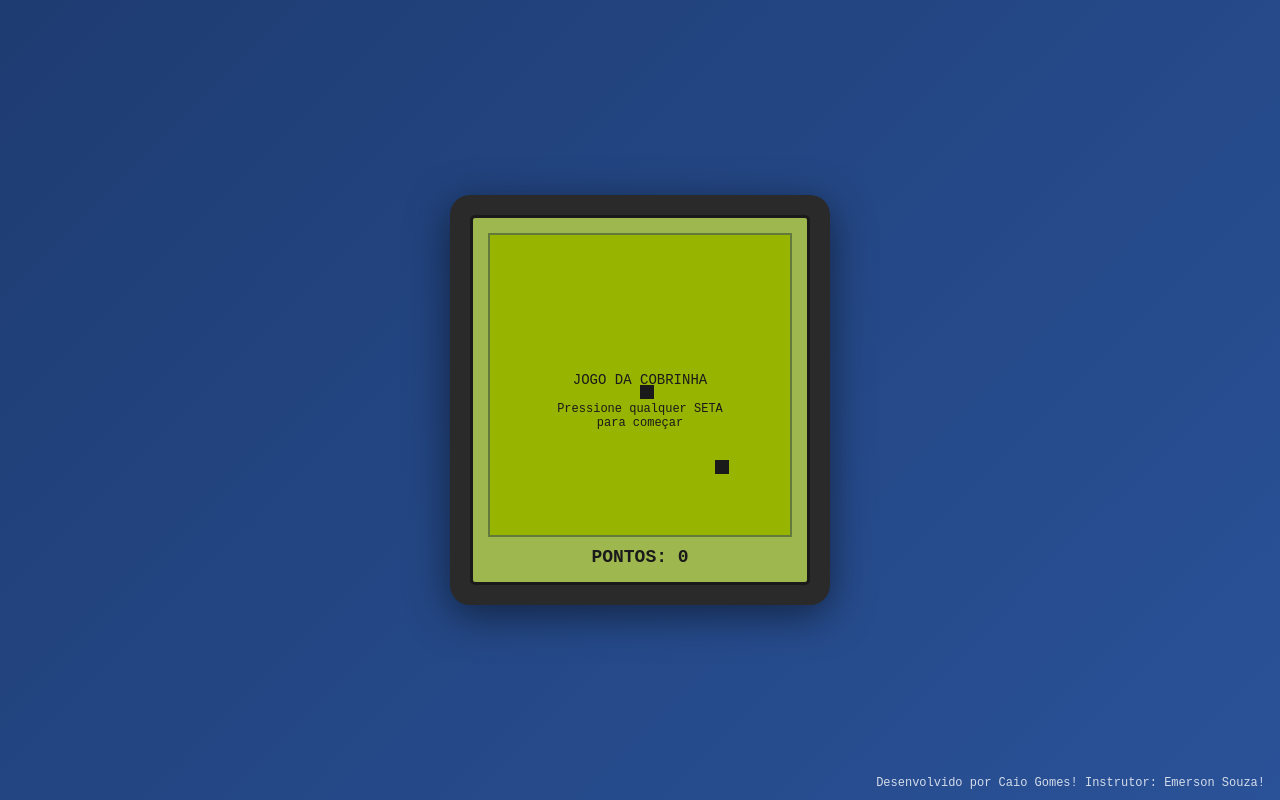
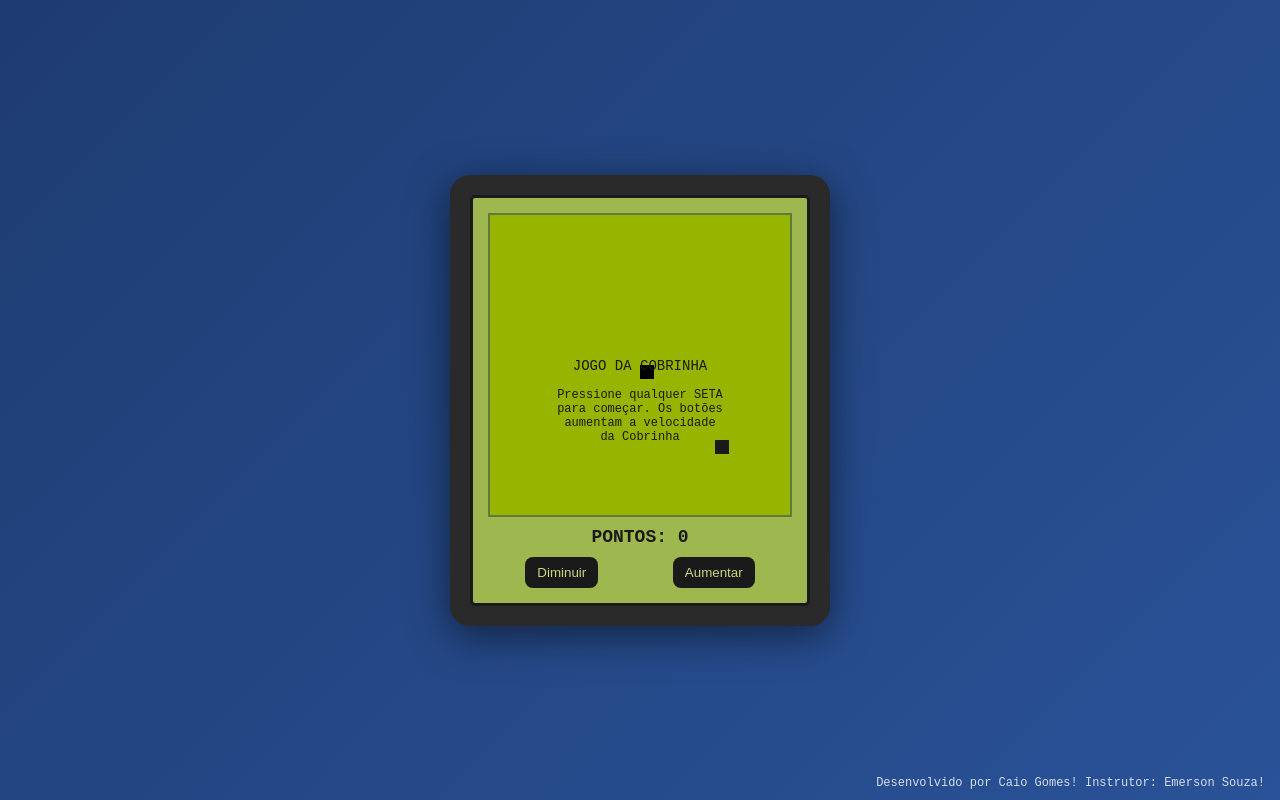
Before and after one commit to Caiox-pixel/Jogo-da-Cobrinha, a plain HTML site: page Jogo da Cobrinha]/index.html in a window 1280 px wide. Drawn offline with Linux system fonts and the light colour scheme.

Commit message:
Modificado

```diff
--- a/Jogo da Cobrinha]/index.html
+++ b/Jogo da Cobrinha]/index.html
@@ -15,6 +15,12 @@
                 <span>PONTOS: <span id="pontuacao">0</span></span>
             </section>
 
+            <!-- 🔘 Controles de velocidade -->
+            <section id="controles">
+                <button id="diminuirVelocidade"> Diminuir</button>
+                <button id="aumentarVelocidade"> Aumentar</button>
+            </section>
+
             <section id="fimJogo">
                 <h2>FIM DE JOGO</h2>
                 <p>Pontuação: <span id="pontuacaoFinal">0</span></p>
@@ -23,7 +29,9 @@
 
             <section id="mensagemInicial">
                 <p>JOGO DA COBRINHA</p>
-                <p style="margin-top: 10px; font-size: 12px;">Pressione qualquer SETA para começar</p>
+                <p style="margin-top: 10px; font-size: 12px;">Pressione qualquer SETA para começar.
+                Os botões aumentam a velocidade da Cobrinha
+                </p>
             </section>
         </article>
     </section>
--- a/Jogo da Cobrinha]/script.js
+++ b/Jogo da Cobrinha]/script.js
@@ -4,6 +4,8 @@ const pontuacaoElemento = document.getElementById('pontuacao');
 const fimJogoElemento = document.getElementById('fimJogo');
 const mensagemInicialElemento = document.getElementById('mensagemInicial');
 const pontuacaoFinalElemento = document.getElementById('pontuacaoFinal');
+const botaoMais = document.getElementById('aumentarVelocidade');
+const botaoMenos = document.getElementById('diminuirVelocidade');
 
 const tamanhoGrade = 15;
 const quantidadeBlocos = canvas.width / tamanhoGrade;
@@ -16,19 +18,44 @@ let pontuacao = 0;
 let jogoRodando = false;
 let jogoIniciado = false;
 let cicloJogo;
+let velocidade = 250;
 
 function desenharJogo() {
     ctx.fillStyle = '#96b400ff';
     ctx.fillRect(0, 0, canvas.width, canvas.height);
 
-    // Desenha comida
+    // 🍎 comida
     ctx.fillStyle = '#1a1a1a';
     ctx.fillRect(comida.x * tamanhoGrade, comida.y * tamanhoGrade, tamanhoGrade - 1, tamanhoGrade - 1);
 
-    // Desenha cobrinha
-    ctx.fillStyle = '#1a1a1a';
-    cobrinha.forEach(segmento => {
-        ctx.fillRect(segmento.x * tamanhoGrade, segmento.y * tamanhoGrade, tamanhoGrade - 1, tamanhoGrade - 1);
+    // 🐍 corpo
+    cobrinha.forEach((segmento, index) => {
+        if (index === 0) {
+            // Cabeça
+            ctx.fillStyle = '#000000';
+            ctx.fillRect(segmento.x * tamanhoGrade, segmento.y * tamanhoGrade, tamanhoGrade - 1, tamanhoGrade - 1);
+
+            // 👀 olhos
+            ctx.fillStyle = '#ffffff';
+            let olhoTamanho = 3;
+            let offset = 3;
+            if (dx === 1) { // indo para direita
+                ctx.fillRect(segmento.x * tamanhoGrade + 10, segmento.y * tamanhoGrade + 3, olhoTamanho, olhoTamanho);
+                ctx.fillRect(segmento.x * tamanhoGrade + 10, segmento.y * tamanhoGrade + 9, olhoTamanho, olhoTamanho);
+            } else if (dx === -1) { // esquerda
+                ctx.fillRect(segmento.x * tamanhoGrade + 2, segmento.y * tamanhoGrade + 3, olhoTamanho, olhoTamanho);
+                ctx.fillRect(segmento.x * tamanhoGrade + 2, segmento.y * tamanhoGrade + 9, olhoTamanho, olhoTamanho);
+            } else if (dy === -1) { // cima
+                ctx.fillRect(segmento.x * tamanhoGrade + 3, segmento.y * tamanhoGrade + 2, olhoTamanho, olhoTamanho);
+                ctx.fillRect(segmento.x * tamanhoGrade + 9, segmento.y * tamanhoGrade + 2, olhoTamanho, olhoTamanho);
+            } else if (dy === 1) { // baixo
+                ctx.fillRect(segmento.x * tamanhoGrade + 3, segmento.y * tamanhoGrade + 10, olhoTamanho, olhoTamanho);
+                ctx.fillRect(segmento.x * tamanhoGrade + 9, segmento.y * tamanhoGrade + 10, olhoTamanho, olhoTamanho);
+            }
+        } else {
+            ctx.fillStyle = '#1a1a1a';
+            ctx.fillRect(segmento.x * tamanhoGrade, segmento.y * tamanhoGrade, tamanhoGrade - 1, tamanhoGrade - 1);
+        }
     });
 }
 
@@ -75,7 +102,6 @@ function gerarComida() {
 function encerrarJogo() {
     jogoRodando = false;
     clearInterval(cicloJogo);
-
     pontuacaoFinalElemento.textContent = pontuacao;
     fimJogoElemento.style.display = 'block';
 }
@@ -95,7 +121,7 @@ function iniciarJogo() {
     desenharJogo();
 
     clearInterval(cicloJogo);
-    cicloJogo = setInterval(moverCobrinha, 250);
+    cicloJogo = setInterval(moverCobrinha, velocidade);
 }
 
 document.addEventListener('keydown', (e) => {
@@ -130,4 +156,22 @@ document.addEventListener('keydown', (e) => {
     }
 });
 
+// ⚙️ Controles de velocidade
+botaoMais.addEventListener('click', () => {
+    if (velocidade > 50) velocidade -= 25;
+    reiniciarVelocidade();
+});
+
+botaoMenos.addEventListener('click', () => {
+    if (velocidade < 500) velocidade += 25;
+    reiniciarVelocidade();
+});
+
+function reiniciarVelocidade() {
+    if (jogoRodando) {
+        clearInterval(cicloJogo);
+        cicloJogo = setInterval(moverCobrinha, velocidade);
+    }
+}
+
 desenharJogo();
--- a/Jogo da Cobrinha]/style.css
+++ b/Jogo da Cobrinha]/style.css
@@ -7,7 +7,7 @@ body {
     min-height: 100vh;
     background: linear-gradient(135deg, #1e3c72 0%, #2a5298 100%);
     font-family: 'Courier New', monospace;
-    position: relative; /* Para o parágrafo de créditos */
+    position: relative;
 }
 
 #celular {
@@ -40,6 +40,25 @@ body {
     color: #1a1a1a;
     font-size: 18px;
     font-weight: bold;
+}
+
+/* 🔘 Botões de velocidade */
+#controles {
+    display: flex;
+    justify-content: space-around;
+    margin-top: 10px;
+}
+#controles button {
+    background: #1a1a1a;
+    color: #c7d67f;
+    border: none;
+    border-radius: 8px;
+    padding: 8px 12px;
+    cursor: pointer;
+    transition: 0.2s;
+}
+#controles button:hover {
+    background: #3a3a3a;
 }
 
 #fimJogo {
```
